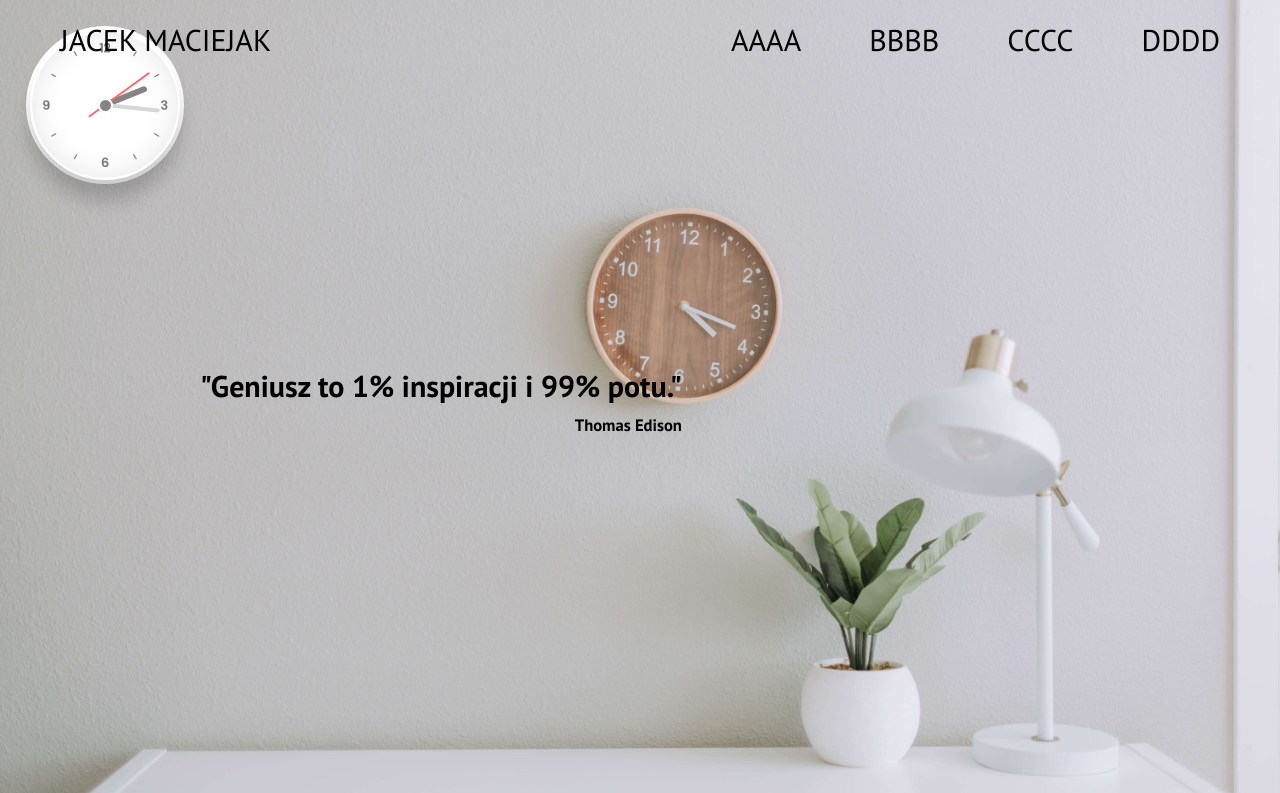
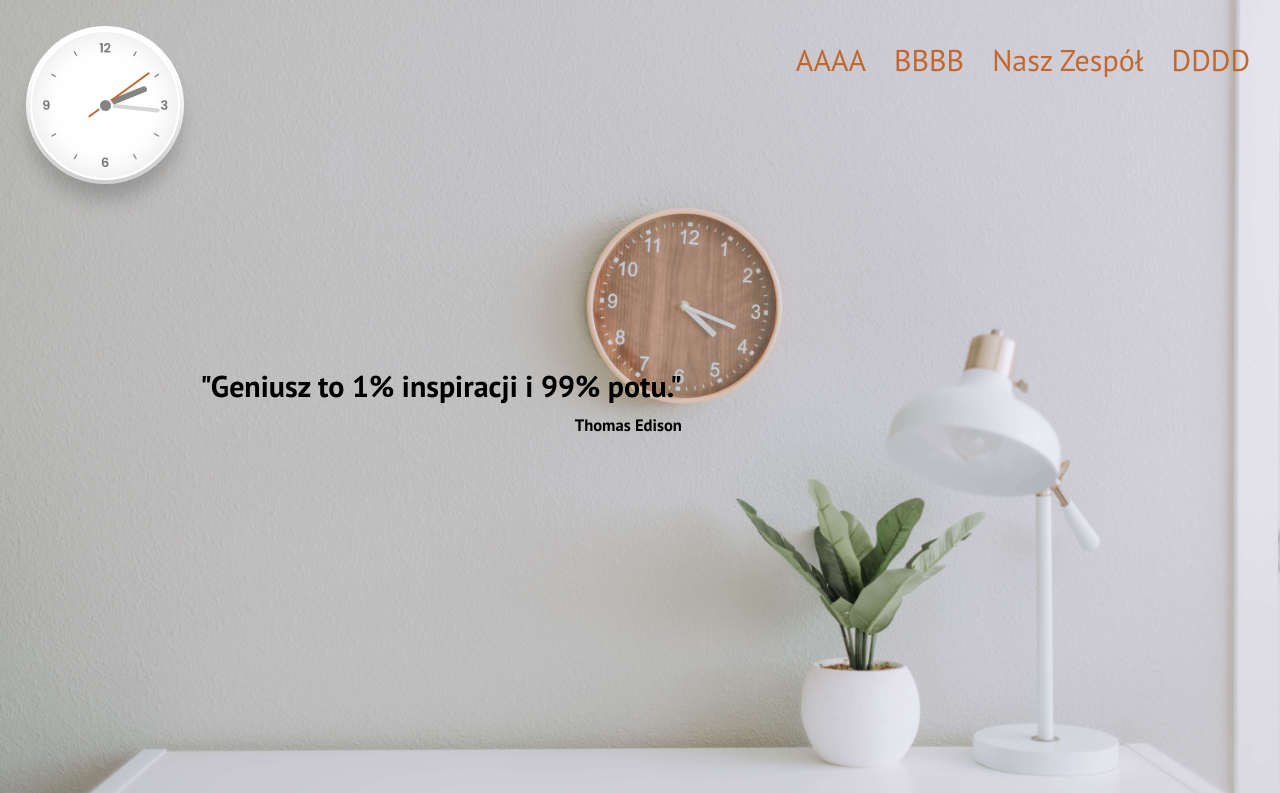
Before and after one commit to jacekmaciejak/Site, a website: page index.html in a window 1280 px wide. Shown: the top 793 px of the page. Drawn offline with nearby package versions, Linux system fonts and the light colour scheme.

Commit message:
Styles changed

```diff
--- a/index.html
+++ b/index.html
@@ -19,11 +19,10 @@
 
 <body>
     <nav class="navbar">
-        <a href="#" class="navbar_brand">Jacek Maciejak</a>
         <ul>
             <li><a href="#">AAAA</a></li>
             <li><a href="#">BBBB</a></li>
-            <li><a href="#">CCCC</a></li>
+            <li><a href="#">Nasz Zespół</a></li>
             <li><a href="#">DDDD</a></li>
         </ul>
         <button class="navbar_toggler">
--- a/js/clock.js
+++ b/js/clock.js
@@ -27,7 +27,7 @@ let insertDivX;
 let insertDivY;
 
 div.addEventListener("mousedown", e => {
-  div.style.backgroundColor = "pink";
+  div.style.backgroundColor = "#c2682f";
   drawActive = true;
   insertDivX = e.offsetX;
   insertDivY = e.offsetY;
--- a/scss/components/_carousel.scss
+++ b/scss/components/_carousel.scss
@@ -36,7 +36,7 @@
             height: 60px;
             color: #fff;
             text-align: center;
-            background: #000;
+            background: #c2682f;
             border: none;
             cursor: pointer;
             border-radius: 50%;
@@ -45,6 +45,11 @@
                 border: none;
                 outline: none;
             }
+
+            &:hover {
+                transform: scale(1.1, 1.1);
+
+            }
         }
     }
 }
--- a/scss/components/_clock.scss
+++ b/scss/components/_clock.scss
@@ -82,7 +82,7 @@
         position: absolute;
         width: 2px;
         height: 75px;
-        background: #ff6767;
+        background: #c2682f;
         z-index: 12;
         border-radius: 6px 6px 0 0;
     }
--- a/scss/components/_content.scss
+++ b/scss/components/_content.scss
@@ -3,7 +3,6 @@
     width: 100%;
     color: #000;
     display: block;
-
 
     &-container {
         padding: 70px 60px;
@@ -19,7 +18,6 @@
             height: 50vh;
             align-items: center;
             justify-content: center;
-
 
             @include respond(tab-port) {
                 //width < 900
@@ -38,7 +36,8 @@
                 position: relative;
                 left: -50px;
                 box-shadow: 0 20px 40px -10px #818181;
-
+                border-right: 3px solid #c2682f;
+                border-left: 3px solid #c2682f;
 
                 @include respond(tab-port) {
                     //width < 900
@@ -90,8 +89,6 @@
                     background-size: cover;
                     box-shadow: 0 20px 40px -10px #818181;
 
-
-
                     @include respond(tab-port) {
                         //width < 900
                         max-height: 40vh;
--- a/scss/components/_navbar.scss
+++ b/scss/components/_navbar.scss
@@ -1,35 +1,20 @@
 .navbar {
     width: 100%;
-    height: 100px;
     line-height: 80px;
     font-size: 30px;
-    padding: 0 30px;
+    padding: 20px 20px;
     position: fixed;
     z-index: 9999;
-    top: 0;
-    left: 0;
+    display: flex;
+    justify-content: end;
 
     @include respond(phone-large) {
         padding: 0;
     }
 
-    &_brand {
-        text-decoration: none;
-        float: left;
-        line-height: inherit;
-        padding: 0 30px;
-        font-size: 30px;
-        text-transform: uppercase;
-        color: #000;
-
-    }
-
-
-
     ul {
-        float: right;
         list-style: none;
-
+        text-align: center;
 
         @include respond(phone-large) {
             width: 100%;
@@ -54,7 +39,6 @@
         li {
             display: inline-block;
 
-
             @include respond(phone-large) {
                 width: 100%;
                 border-bottom: 1px solid #fff;
@@ -62,11 +46,9 @@
 
             a {
                 text-decoration: none;
-                display: block;
                 text-align: center;
-                padding: 0 30px;
-                min-width: 120px;
-                color: #000;
+                padding: 5px 10px;
+                color: #c2682f;
 
 
                 @include respond(phone-large) {
@@ -80,8 +62,7 @@
                 }
 
                 &:hover {
-                    background-color: #000;
-                    color: #fff;
+                    border-bottom: 2px solid #ed6510;
                 }
             }
         }
--- a/scss/layout/_footer.scss
+++ b/scss/layout/_footer.scss
@@ -23,7 +23,7 @@
     }
 
     &__navigation {
-        border-top: 1px solid $color-grey-dark;
+        border-top: 1px solid #c2682f;
         padding-top: 2rem;
         display: inline-block;
 
@@ -33,14 +33,12 @@
         }
     }
 
-
     &__list {
         list-style: none;
     }
 
     &__item {
         display: inline-block;
-
 
         &:not(:last-child) {
             margin-right: 1.5rem;
@@ -68,9 +66,8 @@
     }
 
     &__copyright {
-        border-top: 1px solid $color-grey-dark;
+        border-top: 1px solid #c2682f;
         padding-top: 2rem;
-        width: 85%;
         float: right;
         text-align: center;
 
@@ -78,7 +75,5 @@
             width: 100%;
             float: none;
         }
-
     }
-
 }
```
Also changed, not shown: css/style.css.
